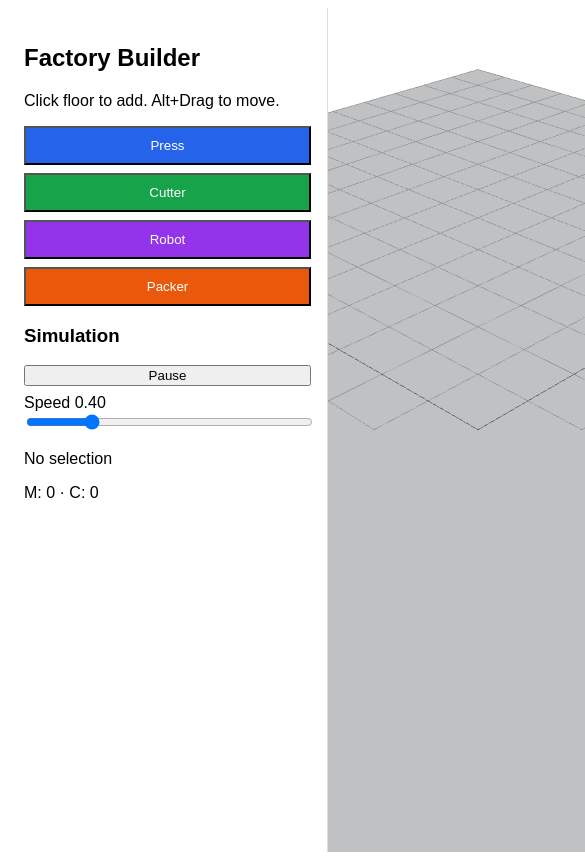
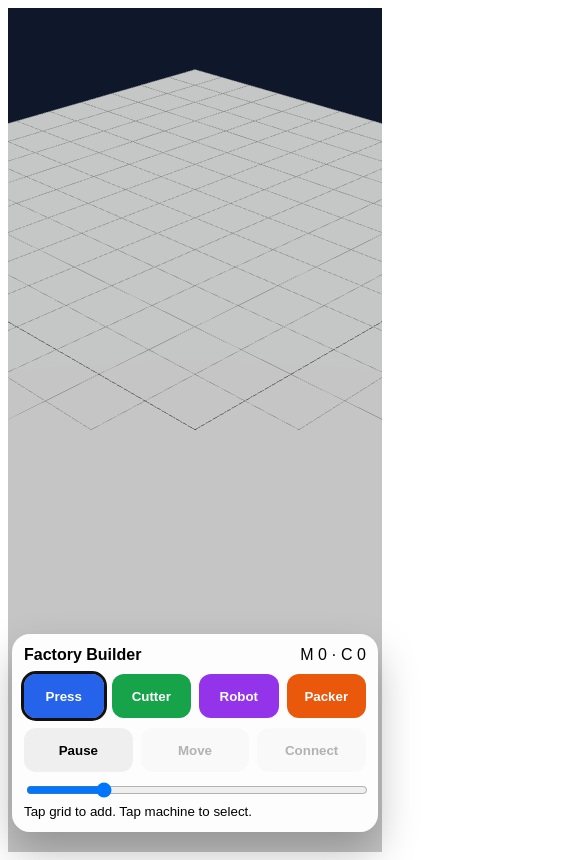
Before and after one commit to tobmaster/factory-builder-3d, a React (Vite) app: page / in a window 390 px wide. Shown: the top 860 px of the page, 585 px wide, since content can reach past the window. Built offline with nearby package versions, Linux system fonts and the light colour scheme; the HTML template or start-up script is replaced by a standard one.

Commit message:
Improve mobile UI and machine visuals

```diff
--- a/src/App.jsx
+++ b/src/App.jsx
@@ -10,61 +10,46 @@ const types = [
 ];
 
 const snap = (v) => Math.round(v);
+const btn = { minHeight: 44, border: 0, borderRadius: 12, padding: '10px 12px', fontWeight: 700 };
 
 function Conveyor({ from, to, running, speed, time }) {
   if (!from || !to || from.id === to.id) return null;
-
   const dx = to.x - from.x;
   const dz = to.z - from.z;
   const length = Math.sqrt(dx * dx + dz * dz);
   if (!Number.isFinite(length) || length < 0.2) return null;
-
   const angle = Math.atan2(dz, dx);
   const itemCount = Math.max(1, Math.min(6, Math.floor(length / 2)));
-
   return (
     <>
-      <group position={[(from.x + to.x) / 2, 0.08, (from.z + to.z) / 2]} rotation={[0, -angle, 0]}>
-        <mesh>
-          <boxGeometry args={[length, 0.12, 0.35]} />
-          <meshStandardMaterial color="#334155" />
-        </mesh>
+      <group position={[(from.x + to.x) / 2, 0.09, (from.z + to.z) / 2]} rotation={[0, -angle, 0]}>
+        <mesh><boxGeometry args={[length, 0.16, 0.5]} /><meshStandardMaterial color="#1f2937" /></mesh>
+        <mesh position={[0, 0.11, -0.22]}><boxGeometry args={[length, 0.08, 0.06]} /><meshStandardMaterial color="#94a3b8" /></mesh>
+        <mesh position={[0, 0.11, 0.22]}><boxGeometry args={[length, 0.08, 0.06]} /><meshStandardMaterial color="#94a3b8" /></mesh>
       </group>
-
       {running && Array.from({ length: itemCount }).map((_, i) => {
-        const progress = (time * speed + i / itemCount) % 1;
-        return (
-          <mesh key={i} position={[from.x + dx * progress, 0.32, from.z + dz * progress]}>
-            <boxGeometry args={[0.25, 0.25, 0.25]} />
-            <meshStandardMaterial color="#facc15" />
-          </mesh>
-        );
+        const p = (time * speed + i / itemCount) % 1;
+        return <mesh key={i} position={[from.x + dx * p, 0.38, from.z + dz * p]}><boxGeometry args={[0.28, 0.22, 0.28]} /><meshStandardMaterial color="#facc15" /></mesh>;
       })}
     </>
   );
 }
 
-function Machine({ m, selected, onSelect, onMove }) {
+function MachineBody({ type, color }) {
+  if (type === 'robot') return <><mesh position={[0,0.1,0]}><cylinderGeometry args={[0.28,0.42,0.7,24]} /><meshStandardMaterial color={color} metalness={0.25} roughness={0.35} /></mesh><mesh position={[0,0.65,0]}><sphereGeometry args={[0.32,24,24]} /><meshStandardMaterial color={color} metalness={0.2} roughness={0.35} /></mesh><mesh position={[0.45,0.45,0]} rotation={[0,0,0.8]}><boxGeometry args={[0.65,0.16,0.16]} /><meshStandardMaterial color="#475569" /></mesh></>;
+  if (type === 'cutter') return <><mesh><cylinderGeometry args={[0.5,0.5,0.9,32]} /><meshStandardMaterial color={color} metalness={0.2} roughness={0.35} /></mesh><mesh position={[0,0.55,0]}><torusGeometry args={[0.38,0.04,12,32]} /><meshStandardMaterial color="#e5e7eb" /></mesh></>;
+  if (type === 'packer') return <><mesh><boxGeometry args={[1.1,0.85,1.1]} /><meshStandardMaterial color={color} metalness={0.15} roughness={0.45} /></mesh><mesh position={[0,0.55,0]}><boxGeometry args={[0.75,0.12,0.75]} /><meshStandardMaterial color="#e5e7eb" /></mesh></>;
+  return <><mesh><boxGeometry args={[1.1,0.8,1.1]} /><meshStandardMaterial color={color} metalness={0.25} roughness={0.35} /></mesh><mesh position={[0,0.52,0]}><boxGeometry args={[0.7,0.18,0.7]} /><meshStandardMaterial color="#cbd5e1" /></mesh></>;
+}
+
+function Machine({ m, selected, onSelect, onMove, moveMode }) {
   const t = types.find(x => x.id === m.type) || types[0];
-  const [drag, setDrag] = useState(false);
-
   return (
-    <group
-      position={[m.x, 0.5, m.z]}
-      onClick={(e) => { e.stopPropagation(); onSelect(m.id); }}
-      onPointerDown={(e) => { if (e.altKey) { e.stopPropagation(); setDrag(true); } }}
-      onPointerUp={() => setDrag(false)}
-      onPointerMove={(e) => { if (drag) { e.stopPropagation(); onMove(m.id, snap(e.point.x), snap(e.point.z)); } }}
-    >
-      <mesh>
-        <boxGeometry args={[1, 1, 1]} />
-        <meshStandardMaterial color={t.color} />
-      </mesh>
-      <mesh position={[0, -0.52, 0]}>
-        <cylinderGeometry args={[0.7, 0.7, 0.06, 32]} />
-        <meshStandardMaterial color={selected ? '#facc15' : '#e2e8f0'} />
-      </mesh>
-      <Text position={[0, 0.85, 0]} fontSize={0.18} color="#111" anchorX="center">{m.name}</Text>
+    <group position={[m.x, 0.5, m.z]} onClick={(e) => { e.stopPropagation(); onSelect(m.id); }}>
+      <MachineBody type={m.type} color={t.color} />
+      <mesh position={[0,-0.52,0]}><cylinderGeometry args={[0.78,0.78,0.08,32]} /><meshStandardMaterial color={selected ? '#facc15' : '#e2e8f0'} /></mesh>
+      {selected && moveMode && <mesh position={[0,1.15,0]}><sphereGeometry args={[0.14,16,16]} /><meshStandardMaterial color="#ef4444" /></mesh>}
+      <Text position={[0,1.02,0]} fontSize={0.18} color="#111" anchorX="center">{m.name}</Text>
     </group>
   );
 }
@@ -78,103 +63,42 @@ export default function App() {
   const [running, setRunning] = useState(true);
   const [speed, setSpeed] = useState(0.4);
   const [time, setTime] = useState(0);
+  const [moveMode, setMoveMode] = useState(false);
 
-  useEffect(() => {
-    if (!running) return;
-    const handle = window.setInterval(() => setTime(t => t + 0.04), 40);
-    return () => window.clearInterval(handle);
-  }, [running]);
-
+  useEffect(() => { if (!running) return; const h = window.setInterval(() => setTime(t => t + 0.04), 40); return () => window.clearInterval(h); }, [running]);
   const selected = machines.find(m => m.id === sel);
   const byId = useMemo(() => Object.fromEntries(machines.map(m => [m.id, m])), [machines]);
 
-  function add(x, z) {
-    const t = types.find(x => x.id === type) || types[0];
-    const id = `${Date.now()}-${Math.random()}`;
-    setMachines(current => [...current, { id, type, name: `${t.label} ${current.length + 1}`, x, z }]);
-    setSel(id);
-  }
-
-  function select(id) {
-    if (connectFrom && connectFrom !== id) {
-      const exists = belts.some(b => b.from === connectFrom && b.to === id);
-      if (!exists) {
-        setBelts(current => [...current, { id: `${Date.now()}-${Math.random()}`, from: connectFrom, to: id }]);
-      }
-      setConnectFrom(null);
-    }
-    setSel(id);
-  }
-
-  function move(id, x, z) {
-    setMachines(current => current.map(m => m.id === id ? { ...m, x, z } : m));
-  }
-
-  function rename(v) {
-    setMachines(current => current.map(m => m.id === sel ? { ...m, name: v } : m));
-  }
-
-  function del() {
-    setMachines(current => current.filter(m => m.id !== sel));
-    setBelts(current => current.filter(b => b.from !== sel && b.to !== sel));
-    setSel(null);
-    setConnectFrom(null);
-  }
+  function addOrMove(x,z){ if (moveMode && sel) { setMachines(c => c.map(m => m.id === sel ? {...m,x,z} : m)); setMoveMode(false); return; } const t = types.find(x => x.id === type) || types[0]; const id = `${Date.now()}-${Math.random()}`; setMachines(c => [...c,{id,type,name:`${t.label} ${c.length+1}`,x,z}]); setSel(id); }
+  function select(id){ if(connectFrom && connectFrom!==id){ const exists=belts.some(b=>b.from===connectFrom&&b.to===id); if(!exists) setBelts(c=>[...c,{id:`${Date.now()}-${Math.random()}`,from:connectFrom,to:id}]); setConnectFrom(null); } setSel(id); }
+  function rename(v){ setMachines(c=>c.map(m=>m.id===sel?{...m,name:v}:m)); }
+  function del(){ setMachines(c=>c.filter(m=>m.id!==sel)); setBelts(c=>c.filter(b=>b.from!==sel&&b.to!==sel)); setSel(null); setConnectFrom(null); }
 
   return (
-    <div style={{ display: 'grid', gridTemplateColumns: '320px 1fr', height: '100vh', fontFamily: 'Arial, sans-serif' }}>
-      <aside style={{ padding: 16, borderRight: '1px solid #ddd', background: '#fff' }}>
-        <h2>Factory Builder</h2>
-        <p>Click floor to add. Alt+Drag to move.</p>
-
-        {types.map(t => (
-          <button key={t.id} onClick={() => setType(t.id)} style={{ display: 'block', width: '100%', marginBottom: 8, padding: 10, background: t.color, color: '#fff' }}>
-            {t.label}
-          </button>
-        ))}
-
-        <h3>Simulation</h3>
-        <button onClick={() => setRunning(!running)} style={{ width: '100%', marginBottom: 8 }}>
-          {running ? 'Pause' : 'Start'}
-        </button>
-        <label>Speed {speed.toFixed(2)}</label>
-        <input type="range" min="0.1" max="1.5" step="0.05" value={speed} onChange={e => setSpeed(Number(e.target.value))} style={{ width: '100%' }} />
-
-        {selected ? (
-          <>
-            <h3>Selected</h3>
-            <input value={selected.name} onChange={e => rename(e.target.value)} style={{ width: '100%' }} />
-            <button onClick={() => setConnectFrom(selected.id)} style={{ width: '100%', marginTop: 8 }}>Connect</button>
-            <button onClick={del} style={{ width: '100%', marginTop: 8 }}>Delete</button>
-          </>
-        ) : <p>No selection</p>}
-
-        {connectFrom && <p>Click another machine to finish conveyor.</p>}
-        <p>M: {machines.length} · C: {belts.length}</p>
-      </aside>
-
-      <main>
+    <div style={{height:'100vh',fontFamily:'Arial,sans-serif',background:'#0f172a',overflow:'hidden'}}>
+      <main style={{height:'100vh'}}>
         <Canvas camera={{ position: [8, 8, 8], fov: 45 }}>
-          <ambientLight intensity={0.7} />
-          <directionalLight position={[5, 10, 5]} intensity={1} />
-          <gridHelper args={[24, 24]} />
-
-          <mesh rotation={[-Math.PI / 2, 0, 0]} onClick={(e) => add(snap(e.point.x), snap(e.point.z))}>
-            <planeGeometry args={[24, 24]} />
-            <meshStandardMaterial color="#f8fafc" />
-          </mesh>
-
-          {belts.map(b => (
-            <Conveyor key={b.id} from={byId[b.from]} to={byId[b.to]} running={running} speed={speed} time={time} />
-          ))}
-
-          {machines.map(m => (
-            <Machine key={m.id} m={m} selected={sel === m.id} onSelect={select} onMove={move} />
-          ))}
-
+          <ambientLight intensity={0.75} /><directionalLight position={[5,10,5]} intensity={1.1} />
+          <gridHelper args={[24,24]} />
+          <mesh rotation={[-Math.PI/2,0,0]} onClick={(e)=>addOrMove(snap(e.point.x),snap(e.point.z))}><planeGeometry args={[24,24]} /><meshStandardMaterial color="#f8fafc" /></mesh>
+          {belts.map(b => <Conveyor key={b.id} from={byId[b.from]} to={byId[b.to]} running={running} speed={speed} time={time} />)}
+          {machines.map(m => <Machine key={m.id} m={m} selected={sel===m.id} onSelect={select} moveMode={moveMode} />)}
           <OrbitControls />
         </Canvas>
       </main>
+
+      <aside style={{position:'fixed',left:12,right:12,bottom:12,maxHeight:'44vh',overflowY:'auto',background:'rgba(255,255,255,.96)',borderRadius:18,padding:12,boxShadow:'0 20px 40px rgba(0,0,0,.25)'}}>
+        <strong>Factory Builder</strong><span style={{float:'right'}}>M {machines.length} · C {belts.length}</span>
+        <div style={{display:'grid',gridTemplateColumns:'repeat(4,1fr)',gap:8,marginTop:10}}>{types.map(t=><button key={t.id} onClick={()=>setType(t.id)} style={{...btn,background:t.color,color:'#fff',outline:type===t.id?'3px solid #111':'none'}}>{t.label}</button>)}</div>
+        <div style={{display:'grid',gridTemplateColumns:'1fr 1fr 1fr',gap:8,marginTop:10}}>
+          <button onClick={()=>setRunning(!running)} style={btn}>{running?'Pause':'Start'}</button>
+          <button disabled={!selected} onClick={()=>setMoveMode(true)} style={btn}>Move</button>
+          <button disabled={!selected} onClick={()=>setConnectFrom(selected.id)} style={btn}>Connect</button>
+        </div>
+        <input type="range" min="0.1" max="1.5" step="0.05" value={speed} onChange={e=>setSpeed(Number(e.target.value))} style={{width:'100%',marginTop:10}} />
+        {selected && <div style={{display:'grid',gridTemplateColumns:'1fr auto',gap:8,marginTop:10}}><input value={selected.name} onChange={e=>rename(e.target.value)} style={{minHeight:40,borderRadius:10,border:'1px solid #ccc',padding:'0 10px'}}/><button onClick={del} style={{...btn,background:'#ef4444',color:'#fff'}}>Delete</button></div>}
+        <small>{moveMode?'Tap the grid to move selected machine.':connectFrom?'Tap target machine to create conveyor.':'Tap grid to add. Tap machine to select.'}</small>
+      </aside>
     </div>
   );
 }
```
